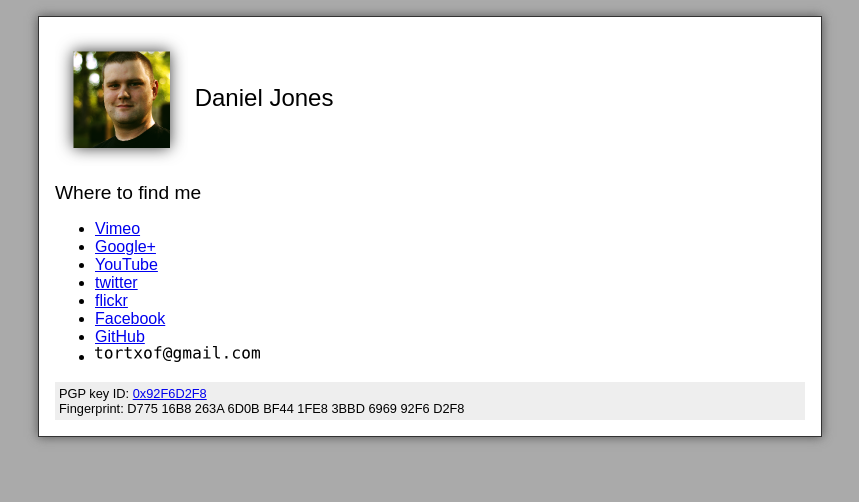
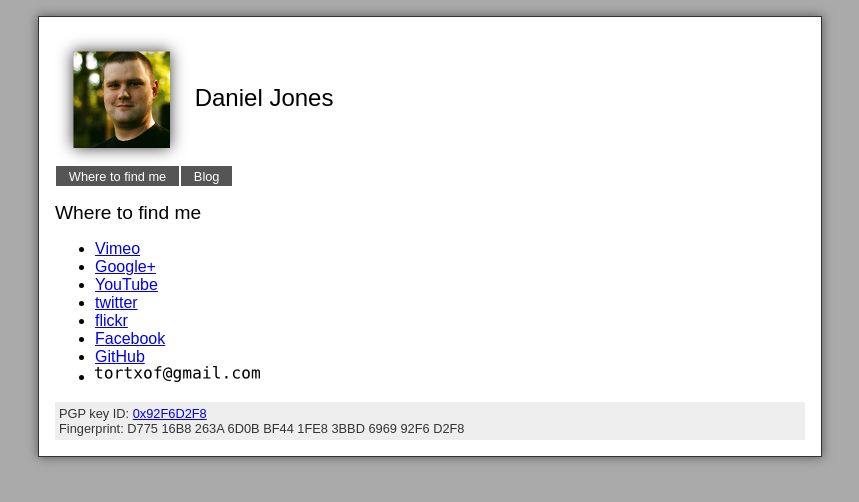
Before and after one commit to tortxof/djones.co-www, a Jekyll site: the page built from index.html, in a window 1280 px wide. Shown: the top 502 px of the page, without its empty margins (210-1069 px from the left). Built offline with Jekyll 4.4.1, drawn with Linux system fonts in a browser that asks for light colours.

Commit message:
Added nav menu.

```diff
--- a/_layouts/default.html
+++ b/_layouts/default.html
@@ -23,6 +23,13 @@
 Daniel Jones
 </div>
 
+<div id="nav">
+<ul>
+<li><a href="/">Where to find me</a></li>
+<li><a href="/blog/">Blog</a></li>
+</ul>
+</div>
+
 <div id="content">
 <h2>{{ page.title }}</h2>
 {{ content }}
--- a/stylesheet.css
+++ b/stylesheet.css
@@ -1,5 +1,6 @@
 body {
 font-family:sans-serif;
+color:#000;
 background-color:#aaa;
 margin:0;
 padding:16px;
@@ -15,7 +16,49 @@ font-weight:normal;
 font-size:1.2em;
 }
 
+#nav {
+font-size:.8em;
+padding:0;
+border:0;
+margin:0 auto 0 auto;
+}
+
+#nav ul
+{
+list-style-type:none;
+margin:0;
+border:0;
+padding:0;
+overflow:hidden;
+}
+
+#nav li
+{
+float:left;
+}
+
+#nav a:link, #nav a:visited
+{
+display:block;
+width:auto;
+color:#fff;
+background-color:#555;
+border:1px;
+border-color:#000;
+text-align:center;
+padding:.2em 1em .2em 1em;
+margin:0 1px 0 1px;
+text-decoration:none;
+}
+
+#nav a:hover, #nav a:active
+{
+color:#000;
+background-color:#aaa;
+}
+
 #main {
+color:#000;
 box-shadow:0 0 10px #555;
 width:750px;
 margin:0 auto 0 auto;
@@ -39,6 +82,7 @@ clear:both;
 #footer {
 clear:both;
 font-size:.8em;
+color:#333;
 background-color:#eee;
 margin:0;
 padding:4px;
```
